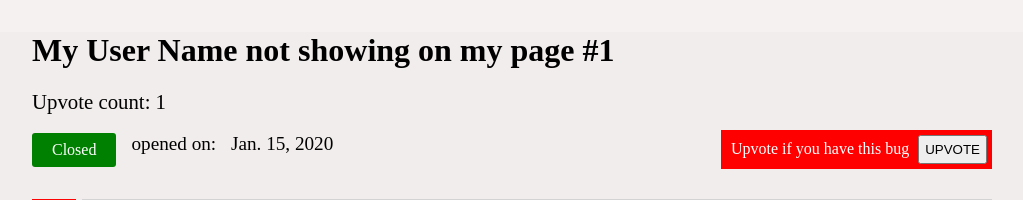
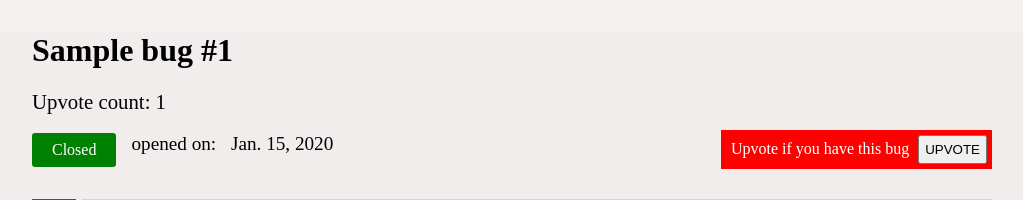
Before and after one commit to JohnL3/milestone-project-five, a Django app: template bugs/templates/singlebug.html in a window 1280 px wide. Shown: the part 68-268 px from the top of the page, without its empty margins (128-1151 px from the left). Run offline with Django 3.2, Linux system fonts and the light colour scheme; tables that the repository leaves empty hold one stand-in row (values such as "Sample post"); the template is opened without the code that fills it: values that come from a table or form of the project are taken from there, most other values are stand-ins (such as "Sample title", 1, 10 or a date in 2020).

Commit message:
made some changes to singlebug html

```diff
--- a/bugs/templates/singlebug.html
+++ b/bugs/templates/singlebug.html
@@ -43,13 +43,13 @@
 <!-- header section of page -->
 
 <div class='comment-issue-header'>
-	<h1>My User Name not showing on my page #<span class='bug-id' id='{{bug.id}}'>{{ bug.id}}</span></h1>
+	<h1>{{ bug.bug_title }} #<span class='bug-id' id='{{bug.id}}'>{{ bug.id}}</span></h1>
 
-	<div class='issue-count'><span>Upvote count: </span><span>{{ bug.upvotes}}</span></div>
+	<div class='issue-count'><span>Upvote count: </span><span id='upvote-count'>{{ bug.upvotes}}</span></div>
 
 	<div class='issue-header-section'>
 		<div class='issue-details'>
-			<label>{{ bug_status }}</label>
+			<label id='status' >{{ bug_status }}</label>
 			<span class='user-name side-padding'>{{ bug.bug_author }}</span>
 			<span class='side-padding'>opened on: </span>
 			<span class='side-padding date'>{{ bug.created_date }}</span>
@@ -73,7 +73,7 @@
 			<img src="/media/images/user.jpg" alt='avatar'>
 		</div>
 		<div class='comment-head'>
-			<span class='user-name'>{{ bug.bug_author }}</span>
+			<span class='user-name'>{{ bug.bugauthor }}</span>
 			<span>commented: </span>
 			<span>{{ bug.created_date }}</span>
 		</div>
@@ -96,7 +96,7 @@
 				{% endif %}
 			</div>
 			<div class='comment-head'>
-				<span class='user-name'>{{ comment.comment_author}}</span>
+				<span class='user-name'>{{ comment.commentauthor}}</span>
 				<span>commented: </span>
 				<span>{{ comment.created_date }}</span>
 			</div>
@@ -134,21 +134,25 @@
 
 			</div>
 			<div class='comment-footer'>
+				{% if bug_status == 'Closed' %}
+				<button disabled >comment</button>
+				{% else %}
 				<button>comment</button>
+				{% endif %}
+
+			{% if user.is_superuser or user.is_staff %}
+			<div class='bug-status'>
+				<label>Set Status</label>
+				<select id='status-select' class='set-bug-status'>
+					<option value='O'>Open</option>
+					<option value='D'>Doing</option>
+					<option value='C'>Closed</option>
+				</select>
+			</div>
+			{% endif %}
 			</div>
 		</form>
 	</div>
-
-	{% if user.is_superuser or user.is_staff %}
-	<div class='bug-status'>
-		<label>Set Status</label>
-		<select>
-			<option>Open</option>
-			<option>Doing</option>
-			<option>Done</option>
-		</select>
-	</div>
-	{% endif %}
 
 </div>
 {% endblock content %} {% block body_js %}
```
